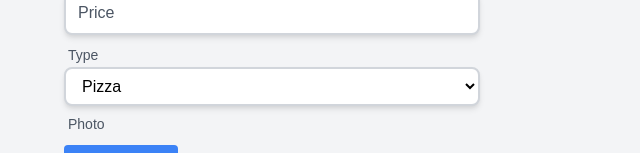
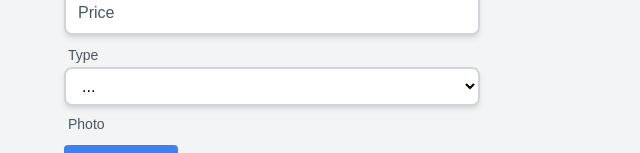
Before and after one commit to bnrosa/cafeReact, a React (Create React App) app: page /createMenuItem in a window 1280 px wide. Shown: the part 277-430 px from the top of the page, without its empty margins (0-640 px from the left). Built offline with nearby package versions, Linux system fonts and the light colour scheme; what apollo-upload-client would draw is missing.

Commit message:
Added production api URL

```diff
--- a/package.json
+++ b/package.json
@@ -11,6 +11,7 @@
     "@testing-library/user-event": "^12.1.10",
     "apollo-upload-client": "^14.1.3",
     "autoprefixer": "^9.8.6",
+    "dotenv": "^8.2.0",
     "graphql": "^15.4.0",
     "postcss": "^7.0.35",
     "react": "^17.0.1",
--- a/src/components/Card.js
+++ b/src/components/Card.js
@@ -3,6 +3,7 @@ import { Link } from "react-router-dom";
 import { DELETE_ITEM } from "../queries";
 import { useMutation } from "@apollo/client";
 import { toast } from "react-toastify";
+import { SERVER_URL } from "../index.js";
 
 export default function Navbar(props) {
   const [deleteItem] = useMutation(DELETE_ITEM);
@@ -37,7 +38,7 @@ export default function Navbar(props) {
       <img
         alt="Placeholder"
         className="block h-auto w-full"
-        src={"http://localhost:4000/" + props.photo}
+        src={SERVER_URL + props.photo}
       />
       <header className="flex items-center justify-between leading-tight py-2 px-4 md:p-4">
         <h1 className="text-lg">
--- a/src/components/ItemForm.js
+++ b/src/components/ItemForm.js
@@ -54,6 +54,9 @@ export default function ItemForm(props) {
               value={props.type}
               onChange={(e) => props.setType(e.target.value)}
             >
+              <option disabled selected value="">
+                ...
+              </option>
               <option value="Pizza">Pizza</option>
               <option value="Burger">Burger</option>
               <option value="Sushi">Sushi</option>
--- a/src/index.js
+++ b/src/index.js
@@ -5,12 +5,14 @@ import "react-toastify/dist/ReactToastify.css";
 import { ApolloClient, InMemoryCache } from "@apollo/client";
 import { ApolloProvider } from "@apollo/client";
 import { createUploadLink } from "apollo-upload-client";
+import App from "./App";
+require("dotenv").config();
+export const SERVER_URL = "https://cafe-menu-api1.herokuapp.com/";
 
-import App from "./App";
-
+console.log(SERVER_URL);
 const client = new ApolloClient({
   link: createUploadLink({
-    uri: "http://localhost:4000/graphql",
+    uri: SERVER_URL + "graphql",
   }),
   cache: new InMemoryCache(),
 });
```
Also changed, not shown: 1 other file (tests, documents, lock files or other folders).
